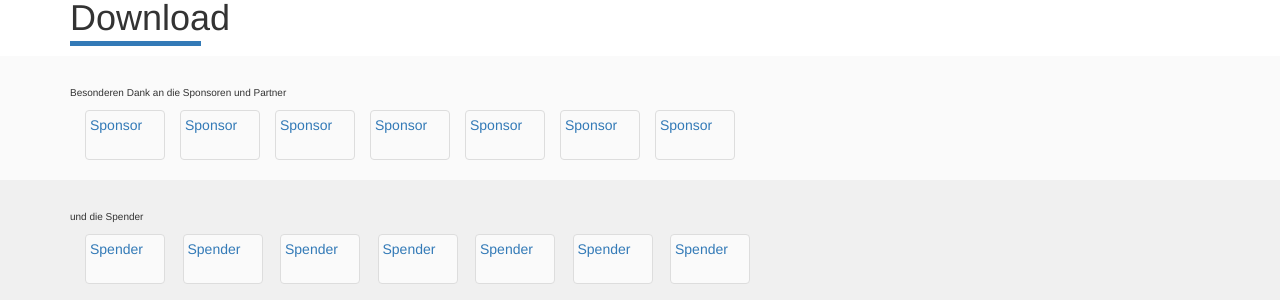
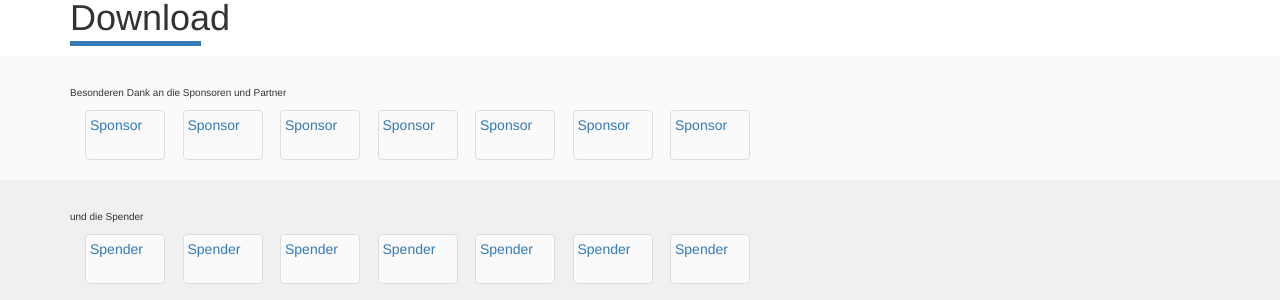
Before and after one commit to susedev/test, a Jekyll site: the page built from download.html, in a window 1280 px wide. Shown: the part 249-549 px from the top of the page. Built offline with Jekyll 4.4.1, drawn with Linux system fonts in a browser that asks for light colours; nearby versions of some CDN libraries.

Commit message:
Update page.html

```diff
--- a/_layouts/page.html
+++ b/_layouts/page.html
@@ -30,7 +30,7 @@ layout: base
 <footer style="background-color:#FAFAFA;">
     <div class="container" >
             <p style="margin-top: 30px;  color=#808080; font-size:10px;" > Besonderen Dank an die Sponsoren und Partner </p>
-      <div class="container>
+      <div class="container style="float:center>
         <div class="row">
           <div class="col-md-1">
                 <p><a class="thumbnail" style="background-color:#FAFAFA; width: 80px; height: 50px;">Sponsor</a></p>
@@ -61,7 +61,7 @@ layout: base
 <footer style="background-color:#F0F0F0">
   <div class="container">
     <p style="margin-top: 30px;  color=#808080; font-size:10px;" > und die Spender </p>
-      <div class="container">
+      <div class="container" style="float:center">
         <div class="row">
           <div class="col-md-1">
                 <p><a class="thumbnail" style="background-color:#FAFAFA; width: 80px; height: 50px;">Spender</a></p>
```
